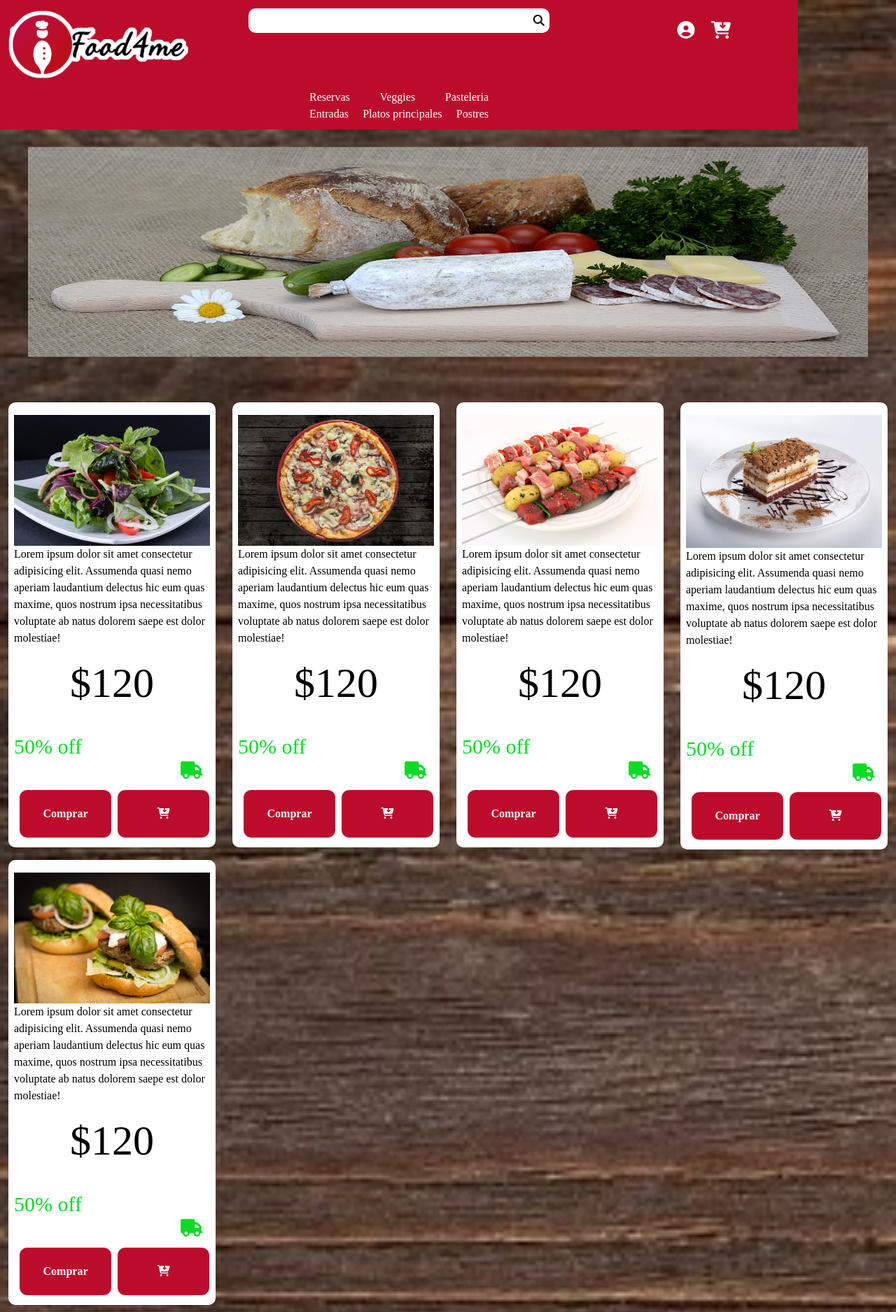
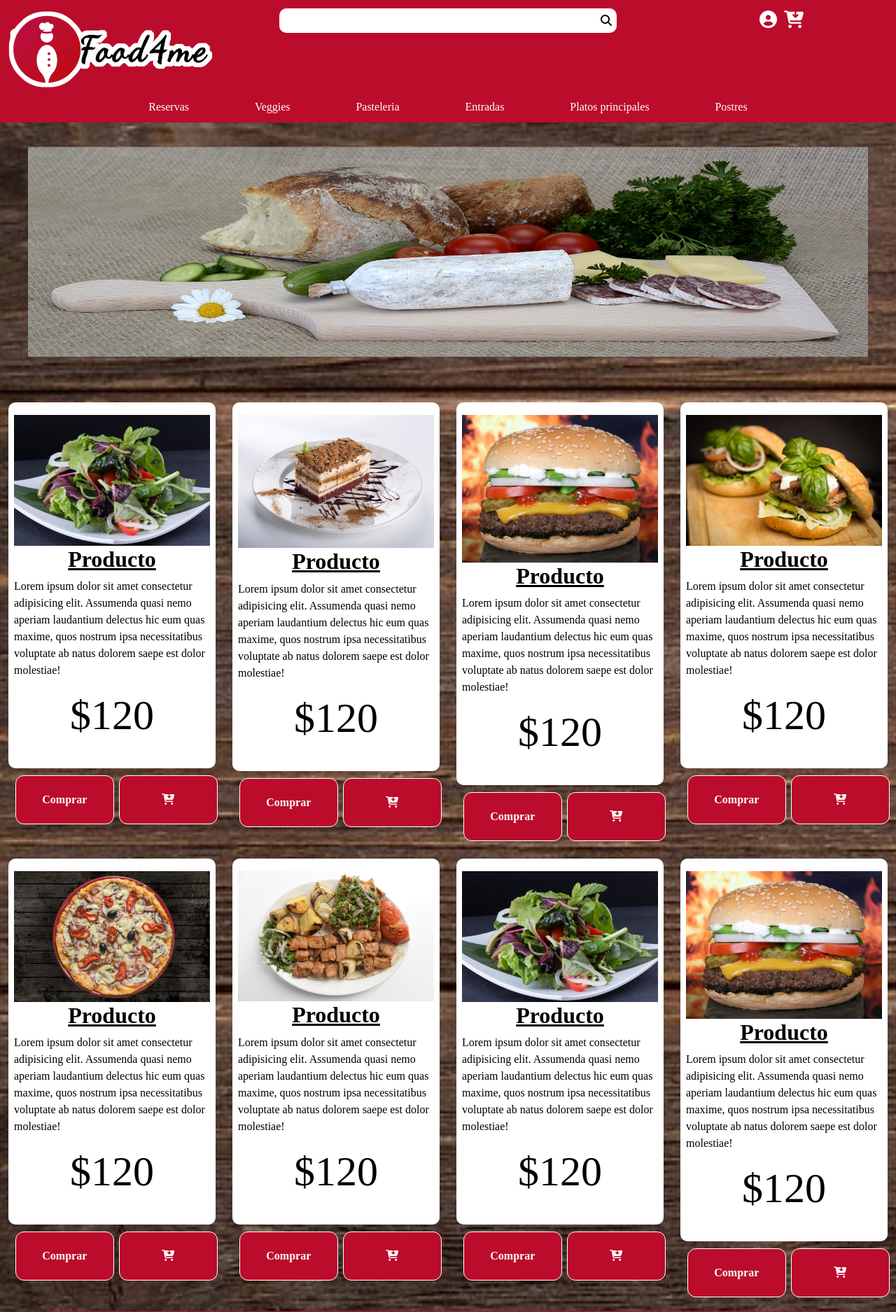
Before and after one commit to belenbernal/Grupo_4_Food4me, a Node server app: page / in a window 1280 px wide. Shown: the top 1875 px of the page at 70% size. Run offline with Node 20, Linux system fonts and the light colour scheme; some libraries are stand-ins or nearby versions; some web fonts are replaced.

Commit message:
ajustes header-footer

```diff
--- a/food4me/controllers/productController.js
+++ b/food4me/controllers/productController.js
@@ -5,5 +5,8 @@ const productController = {
     productDetail: (req, res)=>{
         res.render('productDetail')
     },
+    carrito: (req, res)=>{
+        res.render('carrito')
+    }
 }
 module.exports = productController;
--- a/food4me/public/stylesheets/index.css
+++ b/food4me/public/stylesheets/index.css
@@ -16,7 +16,8 @@ body{
 /* header */
 
 header{
-
+    z-index: 10;
+    max-width: 1440px;
     top: 0;
     position: fixed;
     width: 100%;
@@ -62,7 +63,7 @@ header .buttons{
     justify-content: flex-end;
 }
 
-header .buttons button{
+header .buttons a{
     margin-top: 10px;
     border: none;
     color: white;
@@ -73,10 +74,8 @@ header .buttons button{
 }
 
 /* categorias */
-header{
-    max-width: 1140px;
-    z-index: 10;
-}
+
+
 header .menu{
 
     margin: 10px 0 10px;
@@ -89,7 +88,7 @@ header .menu{
 
 header .menu .menu-2{
 
-    width: 300px;
+    width: 60%;
 }
 
 header .menu ul{
@@ -189,12 +188,15 @@ main .contenido img{
 }
 
 main h2{
+    text-decoration-line:underline;
+    font-family: gentium;
+    font-weight: 700;
     text-align: center;
-    color: white;
+    color: rgb(0, 0, 0);
 }
 
 main .btns{
-
+    margin: 5px;
     display: flex;
     flex-wrap: wrap;
 }
@@ -209,10 +211,10 @@ main .btns button{
     background-color: #BC0C2B;
 }
 
-main .btns .btn-1,
-main .btns .btn-2{
+main .btns .btn{
+    margin-top: 5px;
+    margin-left: 5px;
     margin-bottom: 5px;
-    margin-left: 5%;
     width: 90%;
     border: 1px solid;
 }
@@ -292,6 +294,18 @@ footer .pie .pie2 a{
 /* footer */
 
 @media (min-width: 768px){
+
+    .navbar-expand-md .navbar-collapse {
+        width: 100%;
+        display: flex;
+        justify-content: center;
+    }
+
+    .navbar-expand-md .navbar-nav {
+        flex-direction: row;
+        width: 120%;
+    }
+
   header img{
       width: 100%;
   }
@@ -319,6 +333,7 @@ footer .pie .pie2 a{
 
     .pie{
         display: flex;
+        flex-wrap: wrap;
 
     }
     .pie .map .inframe{
@@ -326,15 +341,16 @@ footer .pie .pie2 a{
     }
 
     .pie .qr img{
-        height: 80%;
-        width: 90%;
+        margin: 10px;
+        width: 50%;
     }
 
 }
 @media (min-width: 1024px){
 
-
-
+    header .buttons{
+    justify-content: space-evenly;
+    }
     main{
 
         margin-top: 200px;
@@ -351,8 +367,7 @@ footer .pie .pie2 a{
     header .menu ul li{
         text-align: center;
     }
-    main .btns .btn-1,
-    main .btns .btn-2{
+    main .btns .btn{
         width: 95%;
     }
 }
--- a/food4me/routes/products.js
+++ b/food4me/routes/products.js
@@ -3,8 +3,9 @@ var router = express.Router();
 const productController = require('../controllers/productController')
 
 /* GET home page. */
-router.get('/create', productController.productAdd)
+router.get('/create', productController.productAdd);
 
-router.get('/detail/:id', productController.productDetail)
+router.get('/detail/:id', productController.productDetail);
 
+router.get('/carrito', productController.carrito )
 module.exports = router;
--- a/food4me/views/index.ejs
+++ b/food4me/views/index.ejs
@@ -1,8 +1,8 @@
 <!DOCTYPE html>
 <html lang="es">
-<%- include('./partials/head'); %>
+<%- include('./partials/head') %>
 
-    <%- include('./partials/header'); %>
+    <%- include('./partials/header') %>
         <main>
             <!-- banner -->
             <div id="carouselExampleSlidesOnly" class="carousel slide" data-bs-ride="carousel">
@@ -28,10 +28,10 @@
 
                     <div class="col-12 col-md-6 col-lg-3 producto">
                         <div class="contenido">
-                            <a href="">
-
+                            <a href="productDetail.ejs">
 
                                 <img src="/images/plato vegetariano.jpg" alt="">
+                                <h2>Producto</h2>
 
                                 <p> Lorem ipsum dolor sit amet consectetur adipisicing elit. Assumenda quasi nemo
                                     aperiam laudantium delectus hic eum quas maxime, quos nostrum ipsa
@@ -40,29 +40,28 @@
                                 </p>
 
                                 <h3>$120</h3><br>
-                                <span class="descuento">50% off</span>
+                            </a>
 
-                                <i class="fas fa-truck"></i>
-
-                            </a>
-                            <div class="col-12 btns">
+                        </div>
+                        <div >
+                            <form class="col-12 btns" action="#">
                                 <div class="col-6">
-                                    <button class="btn-1" type="button">Comprar</button>
+                                    <button class="btn" type="button">Comprar</button>
                                 </div>
                                 <div class="col-6">
-                                    <button class="btn-2" type="submit"><span
+                                    <button class="btn" type="submit"><span
                                             class="fas fa-cart-arrow-down"></span></button>
                                 </div>
-                            </div>
+                            </form>
                         </div>
                     </div>
 
                     <div class="col-12 col-md-6 col-lg-3 producto">
                         <div class="contenido">
-                            <a href="">
+                            <a href="productDetail.ejs">
 
-
-                                <img src="/images/pizza.jpg" alt="">
+                                <img src="/images/cake.jpg" alt="">
+                                <h2>Producto</h2>
 
                                 <p> Lorem ipsum dolor sit amet consectetur adipisicing elit. Assumenda quasi nemo
                                     aperiam laudantium delectus hic eum quas maxime, quos nostrum ipsa
@@ -71,28 +70,28 @@
                                 </p>
 
                                 <h3>$120</h3><br>
-                                <span class="descuento">50% off</span>
+                            </a>
 
-                                <i class="fas fa-truck"></i>
-
-                            </a>
-                            <div class="col-12 btns">
+                        </div>
+                        <div >
+                            <form class="col-12 btns" action="#">
                                 <div class="col-6">
-                                    <button class="btn-1" type="button">Comprar</button>
+                                    <button class="btn" type="button">Comprar</button>
                                 </div>
                                 <div class="col-6">
-                                    <button class="btn-2" type="submit"><span
+                                    <button class="btn" type="submit"><span
                                             class="fas fa-cart-arrow-down"></span></button>
                                 </div>
+                            </form>
                         </div>
                     </div>
-                    </div>
+
                     <div class="col-12 col-md-6 col-lg-3 producto">
                         <div class="contenido">
-                            <a href="">
+                            <a href="productDetail.ejs">
 
-
-                                <img src="/images/barbeque.jpg" alt="">
+                                <img src="/images/extra-burger.jpg" alt="">
+                                <h2>Producto</h2>
 
                                 <p> Lorem ipsum dolor sit amet consectetur adipisicing elit. Assumenda quasi nemo
                                     aperiam laudantium delectus hic eum quas maxime, quos nostrum ipsa
@@ -101,29 +100,28 @@
                                 </p>
 
                                 <h3>$120</h3><br>
-                                <span class="descuento">50% off</span>
+                            </a>
 
-                                <i class="fas fa-truck"></i>
-
-                            </a>
-                            <div class="col-12 btns">
+                        </div>
+                        <div >
+                            <form class="col-12 btns" action="#">
                                 <div class="col-6">
-                                    <button class="btn-1" type="button">Comprar</button>
+                                    <button class="btn" type="button">Comprar</button>
                                 </div>
                                 <div class="col-6">
-                                    <button class="btn-2" type="submit"><span
+                                    <button class="btn" type="submit"><span
                                             class="fas fa-cart-arrow-down"></span></button>
                                 </div>
-                            </div>
+                            </form>
                         </div>
                     </div>
 
                     <div class="col-12 col-md-6 col-lg-3 producto">
                         <div class="contenido">
-                            <a href="">
+                            <a href="productDetail.ejs">
 
-
-                                <img src="/images/cake.jpg" alt="">
+                                <img src="/images/hamburger.jpg" alt="">
+                                <h2>Producto</h2>
 
                                 <p> Lorem ipsum dolor sit amet consectetur adipisicing elit. Assumenda quasi nemo
                                     aperiam laudantium delectus hic eum quas maxime, quos nostrum ipsa
@@ -132,28 +130,28 @@
                                 </p>
 
                                 <h3>$120</h3><br>
-                                <span class="descuento">50% off</span>
+                            </a>
 
-                                <i class="fas fa-truck"></i>
-
-                            </a>
-                            <div class="col-12 btns">
+                        </div>
+                        <div >
+                            <form class="col-12 btns" action="#">
                                 <div class="col-6">
-                                    <button class="btn-1" type="button">Comprar</button>
+                                    <button class="btn" type="button">Comprar</button>
                                 </div>
                                 <div class="col-6">
-                                    <button class="btn-2" type="submit"><span
+                                    <button class="btn" type="submit"><span
                                             class="fas fa-cart-arrow-down"></span></button>
                                 </div>
+                            </form>
                         </div>
                     </div>
-                    </div>
+
                     <div class="col-12 col-md-6 col-lg-3 producto">
                         <div class="contenido">
-                            <a href="">
+                            <a href="productDetail.ejs">
 
-
-                                <img src="/images/hamburger.jpg" alt="">
+                                <img src="/images/pizza.jpg" alt="">
+                                <h2>Producto</h2>
 
                                 <p> Lorem ipsum dolor sit amet consectetur adipisicing elit. Assumenda quasi nemo
                                     aperiam laudantium delectus hic eum quas maxime, quos nostrum ipsa
@@ -162,22 +160,113 @@
                                 </p>
 
                                 <h3>$120</h3><br>
-                                <span class="descuento">50% off</span>
+                            </a>
 
-                                <i class="fas fa-truck"></i>
-
-                            </a>
-                            <div class="col-12 btns">
+                        </div>
+                        <div >
+                            <form class="col-12 btns" action="#">
                                 <div class="col-6">
-                                    <button class="btn-1" type="button">Comprar</button>
+                                    <button class="btn" type="button">Comprar</button>
                                 </div>
                                 <div class="col-6">
-                                    <button class="btn-2" type="submit"><span
+                                    <button class="btn" type="submit"><span
                                             class="fas fa-cart-arrow-down"></span></button>
                                 </div>
+                            </form>
                         </div>
                     </div>
+
+                    <div class="col-12 col-md-6 col-lg-3 producto">
+                        <div class="contenido">
+                            <a href="productDetail.ejs">
+
+                                <img src="/images/food.jpg" alt="">
+                                <h2>Producto</h2>
+
+                                <p> Lorem ipsum dolor sit amet consectetur adipisicing elit. Assumenda quasi nemo
+                                    aperiam laudantium delectus hic eum quas maxime, quos nostrum ipsa
+                                    necessitatibus
+                                    voluptate ab natus dolorem saepe est dolor molestiae!
+                                </p>
+
+                                <h3>$120</h3><br>
+                            </a>
+
                         </div>
+                        <div >
+                            <form class="col-12 btns" action="#">
+                                <div class="col-6">
+                                    <button class="btn" type="button">Comprar</button>
+                                </div>
+                                <div class="col-6">
+                                    <button class="btn" type="submit"><span
+                                            class="fas fa-cart-arrow-down"></span></button>
+                                </div>
+                            </form>
+                        </div>
+                    </div>
+
+                    <div class="col-12 col-md-6 col-lg-3 producto">
+                        <div class="contenido">
+                            <a href="productDetail.ejs">
+
+                                <img src="/images/plato vegetariano.jpg" alt="">
+                                <h2>Producto</h2>
+
+                                <p> Lorem ipsum dolor sit amet consectetur adipisicing elit. Assumenda quasi nemo
+                                    aperiam laudantium delectus hic eum quas maxime, quos nostrum ipsa
+                                    necessitatibus
+                                    voluptate ab natus dolorem saepe est dolor molestiae!
+                                </p>
+
+                                <h3>$120</h3><br>
+                            </a>
+
+                        </div>
+                        <div >
+                            <form class="col-12 btns" action="#">
+                                <div class="col-6">
+                                    <button class="btn" type="button">Comprar</button>
+                                </div>
+                                <div class="col-6">
+                                    <button class="btn" type="submit"><span
+                                            class="fas fa-cart-arrow-down"></span></button>
+                                </div>
+                            </form>
+                        </div>
+                    </div>
+
+                    <div class="col-12 col-md-6 col-lg-3 producto">
+                        <div class="contenido">
+                            <a href="productDetail.ejs">
+
+                                <img src="/images/extra-burger.jpg" alt="">
+                                <h2>Producto</h2>
+
+                                <p> Lorem ipsum dolor sit amet consectetur adipisicing elit. Assumenda quasi nemo
+                                    aperiam laudantium delectus hic eum quas maxime, quos nostrum ipsa
+                                    necessitatibus
+                                    voluptate ab natus dolorem saepe est dolor molestiae!
+                                </p>
+
+                                <h3>$120</h3><br>
+                            </a>
+
+                        </div>
+                        <div >
+                            <form class="col-12 btns" action="#">
+                                <div class="col-6">
+                                    <button class="btn" type="button">Comprar</button>
+                                </div>
+                                <div class="col-6">
+                                    <button class="btn" type="submit"><span
+                                            class="fas fa-cart-arrow-down"></span></button>
+                                </div>
+                            </form>
+                        </div>
+                    </div>
+
+
 
 
 
@@ -197,7 +286,7 @@
                 </div>
             </div>
         </div>
-        <%- include('./partials/footer'); %>
+        <%- include('./partials/footer') %>
 
 
             <script src="https://cdn.jsdelivr.net/npm/@popperjs/core@2.5.4/dist/umd/popper.min.js"
--- a/food4me/views/partials/footer.ejs
+++ b/food4me/views/partials/footer.ejs
@@ -1,18 +1,19 @@
 <footer>
+
     <div class="container pie">
-        <div class="row">
-            <div class="col-12 pie2">
+        <div class="row col-12 ">
+            <div class="col-12 col-md-3 col-lg-3 pie2">
                 <a href="#">¿Quienes somos?</a>
                 <a href="#">Ayuda </a>
                 <a href="#">Terminos y condiciones</a>
             </div>
-            <div class="col-12">
+            <div class="col-12 col-md-6 col-lg-6">
                 <iframe
                     src="https://www.google.com/maps/embed?pb=!1m18!1m12!1m3!1d13139.347577400822!2d-58.43916209238511!3d-34.58299340890442!2m3!1f0!2f0!3f0!3m2!1i1024!2i768!4f13.1!3m3!1m2!1s0x0%3A0xf778a5ab942b6f9b!2sDandy%20Grill!5e0!3m2!1ses-419!2sar!4v1611799612937!5m2!1ses-419!2sar"
                     width="400" height="300" frameborder="0" style="border:0;" allowfullscreen=""
                     aria-hidden="false" tabindex="0"></iframe>
             </div>
-            <div class="col-12 qr" id="qrcode">
+            <div class="col-12 col-md-3 col-lg-3 qr" id="qrcode">
                 <img src="/images/qr-carta.png" alt="Generador de Códigos QR Codes" />
                 <br /><a href="https://www.codigos-qr.com/en/qr-code-generator/" target="_blank"
                     id="qrgenerator"></a>
--- a/food4me/views/partials/head.ejs
+++ b/food4me/views/partials/head.ejs
@@ -1,3 +1,6 @@
+<!DOCTYPE html>
+<html lang="es">
+
     <head>
         <meta charset="UTF-8">
         <meta name="viewport" content="width=device-width, initial-scale=1.0">
--- a/food4me/views/partials/header.ejs
+++ b/food4me/views/partials/header.ejs
@@ -5,7 +5,7 @@
         <div class="row barra">
             <!-- logo -->
             <div class="col-3">
-                <a href="#">
+                <a href="index.ejs">
                     <img src="images/logo2.png" alt="">
                 </a>
             </div>
@@ -21,8 +21,8 @@
             <!-- login/carrito -->
             <div class="col-3 buttons">
 
-                <button type="button"><i class="fas fa-user-circle"></i></button>
-                <button type="button"><i class="fas fa-cart-arrow-down"></i></button>
+                <a href=""><i  class="fas fa-user-circle"></i></a>
+                <a href="carrito.ejs"><i class="fas fa-cart-arrow-down"></i></a>
 
 
             </div>
```
Also changed, not shown: food4me/views/carrito.ejs (+37 -0 lines). Lines whose indentation alone changed are shown as unchanged.
